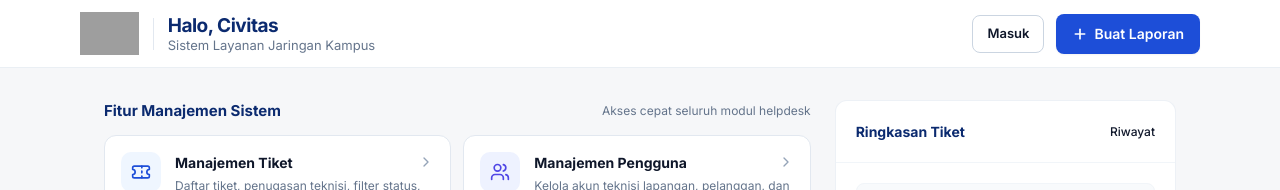
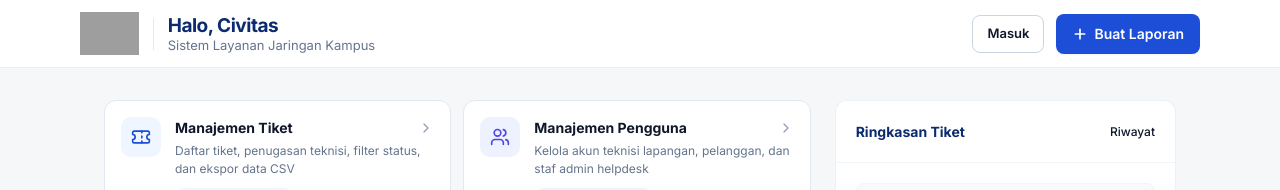
Before and after one commit to Nefaldi/ISP-Service_Tracker, a Next.js app: page /admin in a window 1280 px wide. Shown: the top 190 px of the page. Built offline with nearby package versions, Linux system fonts and the light colour scheme; no server answers; the database is empty; grey boxes are pictures that could not be loaded.

Commit message:
fix(admin): hilangkan teks fitur manajemen sistem dan akses cepat seluruh modul helpdesk

```diff
--- a/src/app/(dashboard)/admin/page.tsx
+++ b/src/app/(dashboard)/admin/page.tsx
@@ -119,15 +119,6 @@ export default async function AdminDashboardPage() {
         <div className="lg:col-span-2 space-y-6">
           {/* Pusat Fitur & Akses Cepat Admin */}
           <div>
-            <div className="flex items-center justify-between mb-3">
-              <h2 className="text-[15px] font-bold text-[#0B2A6F]">
-                Fitur Manajemen Sistem
-              </h2>
-              <span className="text-[12px] text-[#64748B]">
-                Akses cepat seluruh modul helpdesk
-              </span>
-            </div>
-
             <div className="grid grid-cols-1 sm:grid-cols-2 gap-3">
               {/* Modul 1: Manajemen Tiket */}
               <Link
```
